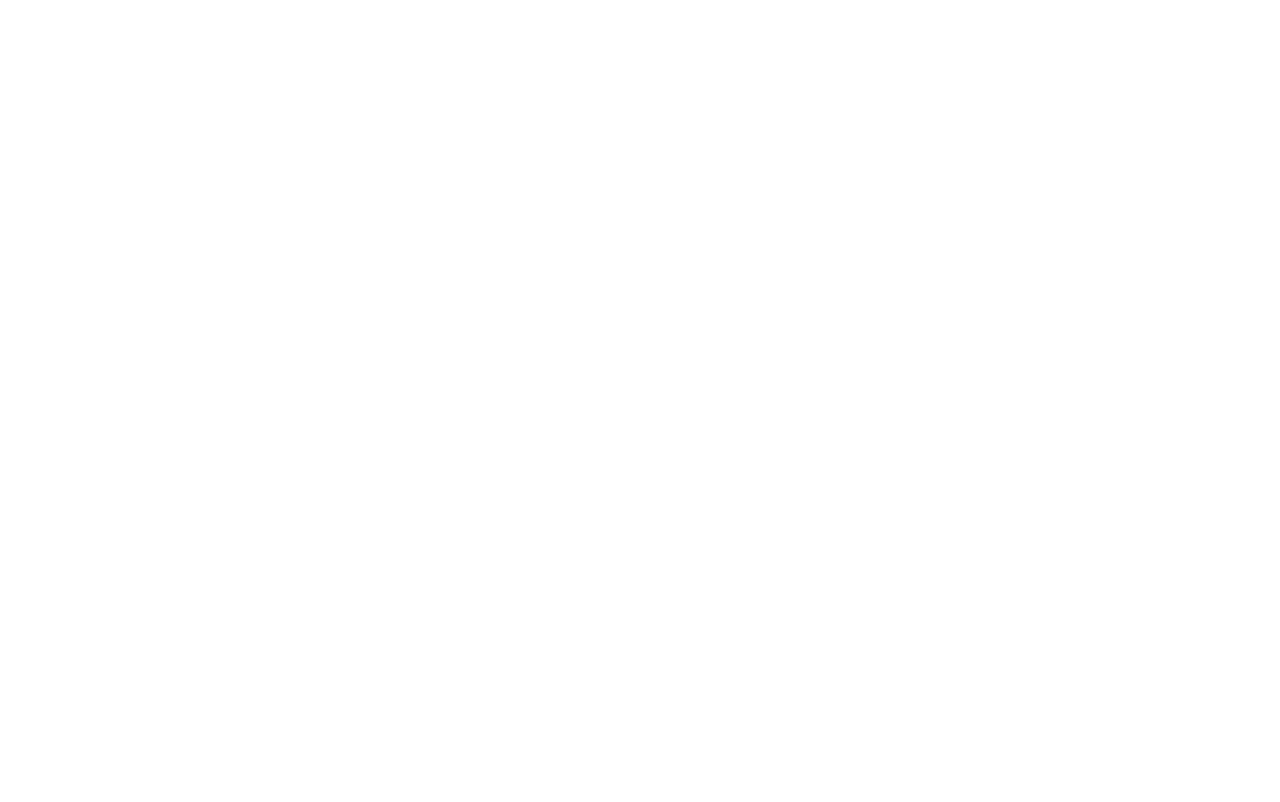
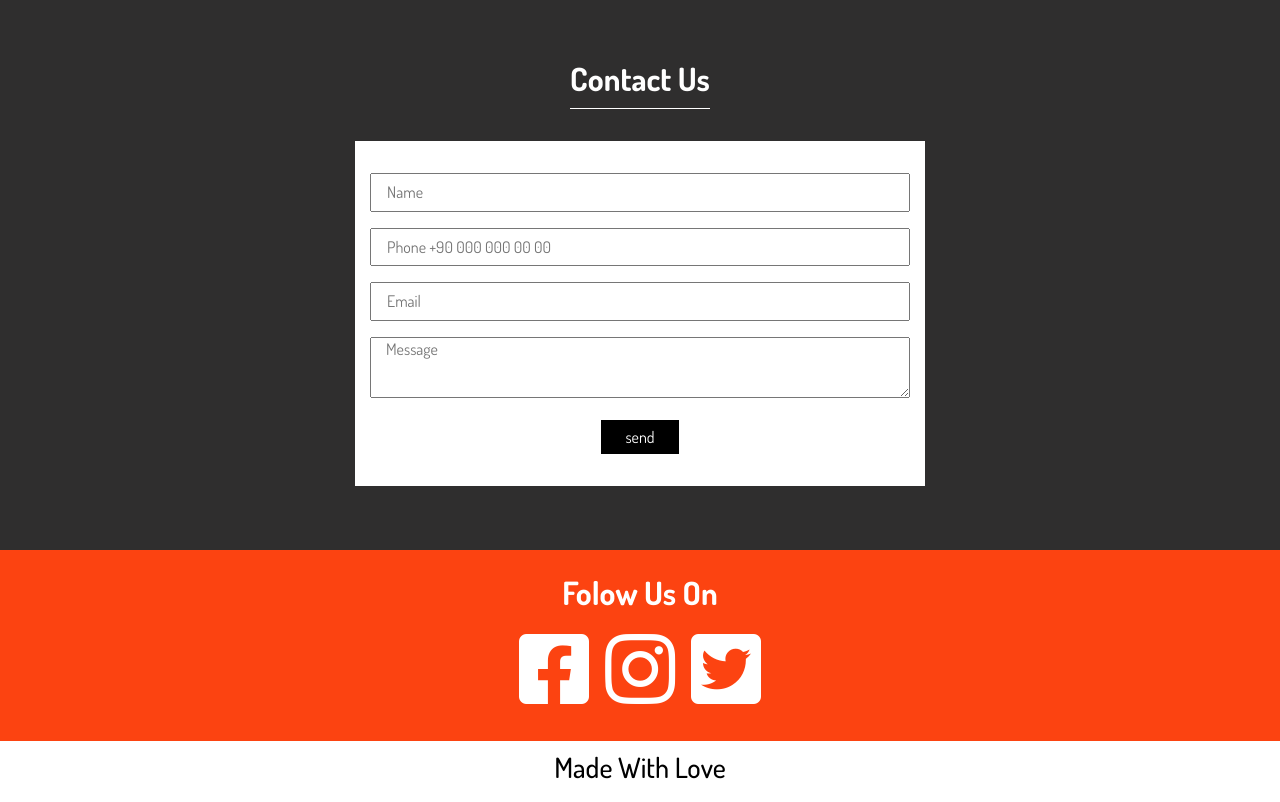
Before and after one commit to MustafaMerie/gsu-sfk, a plain HTML site: page index.html in a window 1280 px wide. Drawn offline with nearby package versions, Linux system fonts and the light colour scheme.

Commit message:
compleat the contact-us section and the footer

```diff
--- a/css/main.css
+++ b/css/main.css
@@ -164,6 +164,44 @@ section{
   MUHAMMED START HERE
 
 */
+ #contact-us{
+   background-color: #2f2e2e;
+   padding: 0 0 40px 0;
+   margin: 0;
+ }
+#contact-us h2{
+  color: #fff;
+  padding: 10px 0;
+  margin-top: 50px;
+  border-bottom: 1px solid #fff;
+}
+#contact-us input[type="submit"]{
+  border:  black;
+  background-color: black;
+  color: #fff;
+}
+.mohColor{
+  background-color: #fc11fc
+
+  ;
+}
+#contact{
+  background-color:#fc4311;
+}
+#contact i{
+  color: #fff;
+}
+#contact h2{
+  color: #fff;
+}
+#love{
+  background-color: #fff;
+  padding: 10px 0;
+}
+#love h3{
+  color: #000;
+
+}
 
 
 /*MUHAMMED END HERE*/
--- a/index.html
+++ b/index.html
@@ -1,4 +1,5 @@
 <!DOCTYPE html>
+
 <head>
     <meta charset="utf-8">
     <meta http-equiv="X-UA-Compatible" content="IE=edge">
@@ -70,6 +71,53 @@
 
     <!-- MUHAMMED START HERE -->
 
+    <section id="contact-us">
+        <div class="container">
+            <div class="row justify-content-center">
+                <div class="col-sm-auto  text-center">
+                    <h2 class="titelpage col-sm-auto">
+                        Contact Us
+                    </h2>
+                </div>
+            </div>
+            <div class="row justify-content-center ">
+                <div class="col-xl-6 col-lg-6 col-md-6 col-sm-12 py-4 my-4 bg-white ">
+                    <form action="#">
+                        <input type="text" name="name" placeholder="Name" class="col-md-12 py-2 my-2" required>
+                        <input type="tel" name="phone" placeholder="Phone +90 000 000 00 00" class="col-md-12 py-2 my-2" pattern="[+, ,0-9]{10,}" required>
+                        <input type="email" pattern="[a-z0-9._%+-]+@+[a-z0-9.-]+\.+[a-z]{2,}$" name="email"
+                            placeholder="Email" class="col-md-12 py-2 my-2" required>
+                        <textarea class="textarea col-md-12  my-2" placeholder="Message" type="text" name="Message"
+                            rows="3"></textarea>
+                        <div class="col-12 justify-content-center text-center">
+                            <input type="submit" value="send" name="send" class="py-2 px-4 my-2" title="Send">
+                        </div>
+                    </form>
+                </div>
+            </div>
+        </div>
+        </div>
+    </section>
+
+    <footer id="contact">
+        <div class="container-fluid  py-4 text-center">
+            <h2>Folow Us On</h2>
+            <div class="row justify-content-center">
+                <nav class=" navbar-expand navbar-light justify-content-center navbar-nav">
+                    <ul class="navbar-nav  justify-content-around row row-cols-2 row-cols-sm-4">
+                        <a class="nav-link" href="#"><i class="fab fa-facebook-square fa-5x "></i> </a>
+                        <a class="nav-link " href="#"><i class="fab fa-instagram fa-5x "></i></a>
+                        <a class="nav-link " href="#"><i class="fab fa-twitter-square fa-5x "></i></a>
+                    </ul>
+                </nav>
+            </div>
+        </div>
+        <div id="love" class="container-fluid text-center">
+            <h3>
+                Made with love
+            </h3>
+        </div>
+    </footer>
 
 
     <!-- /MUHAMMED END HERE -->
@@ -80,8 +128,15 @@
         These script tags load jQuery, any plugins you've downloaded,
         and your main JavaScript file into your web page
         -->
-        <script src="https://code.jquery.com/jquery-3.3.1.slim.min.js" integrity="sha384-q8i/X+965DzO0rT7abK41JStQIAqVgRVzpbzo5smXKp4YfRvH+8abtTE1Pi6jizo" crossorigin="anonymous"></script>
-        <script src="https://cdnjs.cloudflare.com/ajax/libs/popper.js/1.14.7/umd/popper.min.js" integrity="sha384-UO2eT0CpHqdSJQ6hJty5KVphtPhzWj9WO1clHTMGa3JDZwrnQq4sF86dIHNDz0W1" crossorigin="anonymous"></script>
-        <script src="https://stackpath.bootstrapcdn.com/bootstrap/4.3.1/js/bootstrap.min.js" integrity="sha384-JjSmVgyd0p3pXB1rRibZUAYoIIy6OrQ6VrjIEaFf/nJGzIxFDsf4x0xIM+B07jRM" crossorigin="anonymous"></script>
+    <script src="https://code.jquery.com/jquery-3.3.1.slim.min.js"
+        integrity="sha384-q8i/X+965DzO0rT7abK41JStQIAqVgRVzpbzo5smXKp4YfRvH+8abtTE1Pi6jizo"
+        crossorigin="anonymous"></script>
+    <script src="https://cdnjs.cloudflare.com/ajax/libs/popper.js/1.14.7/umd/popper.min.js"
+        integrity="sha384-UO2eT0CpHqdSJQ6hJty5KVphtPhzWj9WO1clHTMGa3JDZwrnQq4sF86dIHNDz0W1"
+        crossorigin="anonymous"></script>
+    <script src="https://stackpath.bootstrapcdn.com/bootstrap/4.3.1/js/bootstrap.min.js"
+        integrity="sha384-JjSmVgyd0p3pXB1rRibZUAYoIIy6OrQ6VrjIEaFf/nJGzIxFDsf4x0xIM+B07jRM"
+        crossorigin="anonymous"></script>
 </body>
+
 </html>
```
Also changed, not shown: css/mohammed.css (added). Lines whose indentation alone changed are shown as unchanged.
